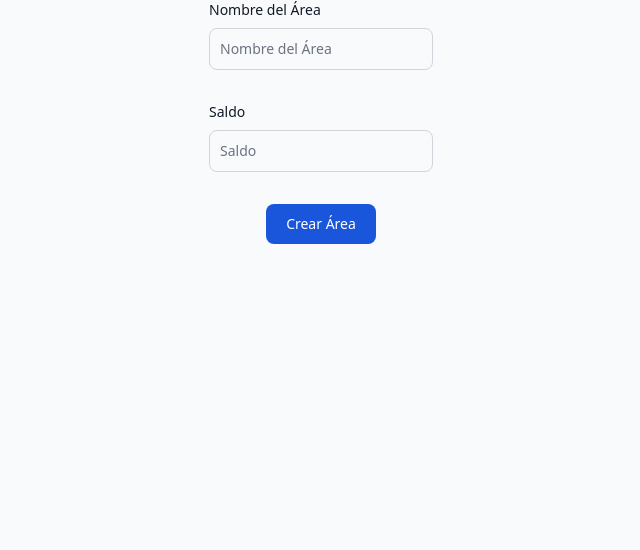
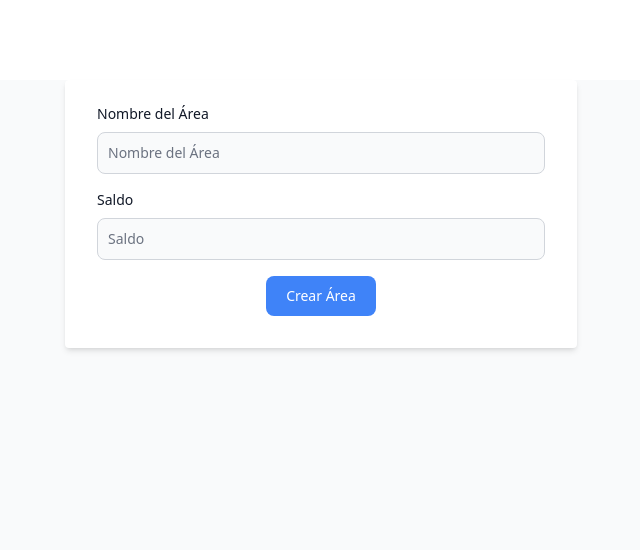
Before and after one commit to MilenaConfeggi/CIDEPINT-UNLP, a Flask app: template administracion/src/web/templates/personal/crear_area.html in a window 1280 px wide. Shown: the top 550 px of the page, without its empty margins (319-959 px from the left). Before the commit the page ends 244 px from the top, so only its background shows below. Run offline with Flask 3, Linux system fonts and the light colour scheme; the template is opened without the code that fills it, so the values that code supplies are empty; parts of the project's set-up code (start-up, migrations or seed data) failed here and were passed over; some libraries are stand-ins or nearby versions.

Commit message:
Mejora de estilos y estructura en formularios y botones de áreas, cambio de contraseña y perfil

```diff
--- a/administracion/src/web/templates/cambiar_contrasena.html
+++ b/administracion/src/web/templates/cambiar_contrasena.html
@@ -4,9 +4,9 @@
 {% endblock %}
 {% block content %}
 
-<h1 class="text-2xl font-bold mb-4">Cambiar Contraseña</h1>
+<h1 class="text-2xl font-bold mb-4 text-center">Cambiar Contraseña y Actualizar Datos</h1>
 
-<form action="{{ url_for('auth.cambiar_contrasena') }}" method="POST" class="bg-white shadow-md rounded px-8 pt-6 pb-8 mb-4">
+<form action="{{ url_for('auth.cambiar_contrasena') }}" method="POST" class="bg-white shadow-md rounded px-8 pt-6 pb-8 mb-4 max-w-lg mx-auto">
   <input type="hidden" name="csrf_token" value="{{ csrf_token() }}">
 
   <div class="mb-4">
@@ -74,7 +74,7 @@
   </div>
 
   <div class="flex items-center justify-between">
-    <button type="submit" class="bg-blue-500 text-white px-4 py-2 rounded">Cambiar Contraseña</button>
+    <button type="submit" class="bg-blue-500 text-white px-4 py-2 hover:bg-blue-700 transition duration-300 rounded-full">Guardar Cambios</button>
   </div>
 </form>
 
--- a/administracion/src/web/templates/personal/crear_area.html
+++ b/administracion/src/web/templates/personal/crear_area.html
@@ -4,41 +4,42 @@
 {% endblock %}
 {% block content %}
 
-<form id="crearAreaForm" action="{{ url_for('area.crear_area') }}" method="POST" class="gap-8 flex flex-col justify-center items-center">
+<div class="h-full w-full flex justify-center items-center flex-col px-4 mt-20">
+    <form id="crearAreaForm" action="{{ url_for('area.crear_area') }}" method="POST" class="bg-white shadow-md rounded px-8 pt-6 pb-8 mb-4 w-full max-w-lg">
         <input type="hidden" name="csrf_token" value="{{ csrf_token() }}">
-  <div>
-    <label for="nombre" class="block mb-2 text-sm font-medium text-gray-900 dark:text-white">Nombre del Área</label>
+
+        <div class="mb-4">
+            <label for="nombre" class="block mb-2 text-sm font-medium text-gray-900">Nombre del Área</label>
             <input
                 type="text"
                 id="nombre"
                 name="nombre"
-      class="bg-gray-50 border border-gray-300 text-gray-900 text-sm rounded-lg focus:ring-blue-500 focus:border-blue-500 block w-full p-2.5 dark:bg-gray-700 dark:border-gray-600 dark:placeholder-gray-400 dark:text-white dark:focus:ring-blue-500 dark:focus:border-blue-500"
+                class="bg-gray-50 border border-gray-300 text-gray-900 text-sm rounded-lg focus:ring-blue-500 focus:border-blue-500 block w-full p-2.5"
                 placeholder="Nombre del Área"
                 required
             />
         </div>
-  <div>
-    <label for="saldo" class="block mb-2 text-sm font-medium text-gray-900 dark:text-white">Saldo</label>
+        <div class="mb-4">
+            <label for="saldo" class="block mb-2 text-sm font-medium text-gray-900">Saldo</label>
             <input
                 type="number"
                 step="0.01"
                 id="saldo"
                 name="saldo"
-      class="bg-gray-50 border border-gray-300 text-gray-900 text-sm rounded-lg focus:ring-blue-500 focus:border-blue-500 block w-full p-2.5 dark:bg-gray-700 dark:border-gray-600 dark:placeholder-gray-400 dark:text-white dark:focus:ring-blue-500 dark:focus:border-blue-500"
+                class="bg-gray-50 border border-gray-300 text-gray-900 text-sm rounded-lg focus:ring-blue-500 focus:border-blue-500 block w-full p-2.5"
                 placeholder="Saldo"
                 required
             />
         </div>
-  <div class="flex gap-4">
+        <div class="flex justify-center">
             <button
                 type="submit"
-      class="text-white bg-blue-700 hover:bg-blue-800 focus:ring-4 focus:outline-none focus:ring-blue-300 font-medium rounded-lg text-sm w-full sm:w-auto px-5 py-2.5 text-center dark:bg-blue-600 dark:hover:bg-blue-700 dark:focus:ring-blue-800"
+                class="text-white bg-blue-500 hover:bg-blue-700 focus:ring-4 focus:outline-none focus:ring-blue-300 font-medium rounded-lg text-sm w-full sm:w-auto px-5 py-2.5 text-center"
             >
                 Crear Área
             </button>
         </div>
     </form>
-
-
+</div>
 
 {% endblock %}
--- a/administracion/src/web/templates/personal/listar_areas.html
+++ b/administracion/src/web/templates/personal/listar_areas.html
@@ -14,7 +14,7 @@
 <div class="px-4 py-3 mx-8 mt-2 mb-8 bg-white rounded-lg shadow-md">
     <div class="flex justify-between w-full items-end">
         <h1 class="text-3xl font-bold mb-8">Áreas</h1>
-        <a href="{{ url_for('area.crear_area') }}" class="px-4 py-2 sm:px-0 mb-6 text-sm font-medium text-white transition-colors duration-150 bg-green-500 border border-transparent rounded-lg active:bg-green-600 hover:bg-green-700 focus:outline-none focus:shadow-outline-green">
+        <a href="{{ url_for('area.crear_area') }}" class="px-4 py-2 mb-6 text-sm font-medium text-white transition-colors duration-150 bg-green-500 border border-transparent rounded-lg active:bg-green-600 hover:bg-green-700 focus:outline-none focus:shadow-outline-green sm:px-4">
             Crear Área
         </a>
     </div>
--- a/administracion/src/web/templates/personal/ver_empleados.html
+++ b/administracion/src/web/templates/personal/ver_empleados.html
@@ -45,11 +45,11 @@
       </div>
     </div>
     <div class="grid gap-4 mb-8 md:grid-cols-2 xl:grid-cols-3">
-      <a href="{{ url_for('personal.descargar_empleados', formato='excel', busqueda=busqueda, ordenar_por=ordenar_por, orden=orden, mostrar_inhabilitados=mostrar_inhabilitados) }}" class="px-4 py-2 text-sm font-medium leading-5 text-white transition-colors duration-150 bg-green-500 border border-transparent rounded-lg active:bg-green-600 hover:bg-green-700 focus:outline-none focus:shadow-outline-green">Descargar Excel</a>
-      <a href="{{ url_for('personal.descargar_empleados', formato='pdf', busqueda=busqueda, ordenar_por=ordenar_por, orden=orden, mostrar_inhabilitados=mostrar_inhabilitados) }}" class="px-4 py-2 text-sm font-medium leading-5 text-white transition-colors duration-150 bg-red-500 border border-transparent rounded-lg active:bg-red-600 hover:bg-red-700 focus:outline-none focus:shadow-outline-red"">Descargar PDF</a>
+      <a href="{{ url_for('personal.descargar_empleados', formato='excel', busqueda=busqueda, ordenar_por=ordenar_por, orden=orden, mostrar_inhabilitados=mostrar_inhabilitados) }}" class="px-4 py-2 text-sm font-medium leading-5 text-white transition-colors duration-150 bg-green-500 border border-transparent rounded-lg active:bg-green-600 hover:bg-green-700 focus:outline-none focus:shadow-outline-green text-center">Descargar Excel</a>
+      <a href="{{ url_for('personal.descargar_empleados', formato='pdf', busqueda=busqueda, ordenar_por=ordenar_por, orden=orden, mostrar_inhabilitados=mostrar_inhabilitados) }}" class="px-4 py-2 text-sm font-medium leading-5 text-white transition-colors duration-150 bg-red-500 border border-transparent rounded-lg active:bg-red-600 hover:bg-red-700 focus:outline-none focus:shadow-outline-red text-center"">Descargar PDF</a>
         <!-- Enlace para agregar nuevo registro -->
         <a href="{{ url_for('personal.registrar_usuario') }}"
-        class="px-4 py-2 text-sm font-medium text-white transition-colors duration-150 bg-green-500 border border-transparent rounded-lg active:bg-green-600 hover:bg-green-700 focus:outline-none focus:shadow-outline-green">
+        class="px-4 py-2 text-sm font-medium text-white transition-colors duration-150 bg-green-500 border border-transparent rounded-lg active:bg-green-600 hover:bg-green-700 focus:outline-none focus:shadow-outline-green text-center">
             Agregar Empleado
         </a>
     </div>
--- a/administracion/src/web/templates/personal/ver_perfil.html
+++ b/administracion/src/web/templates/personal/ver_perfil.html
@@ -44,8 +44,8 @@
       <label class="block text-gray-700 text-sm font-bold mb-2">Saldo de su Área:</label>
       <p>{{ saldo_area }}</p>
     </div>
-    <div class="flex items-center justify-between col-span-2">
-      <button type="submit" id="guardar-cambios-btn" class="bg-blue-500 text-white px-4 py-2 rounded">Guardar Cambios</button>
+    <div class="flex items-center sm:justify-end col-span-2 w-full justify-center">
+      <button type="submit" id="guardar-cambios-btn" class="bg-blue-500 text-white px-4 py-2 rounded-full">Guardar Cambios</button>
     </div>
   </form>
 
@@ -63,7 +63,7 @@
       <input type="text" name="tipo" class="bg-gray-50 border border-gray-300 text-gray-900 text-sm rounded-lg focus:ring-blue-500 focus:border-blue-500 block w-full p-2.5" required>
     </div>
     <div class="flex items-center justify-between col-span-2">
-      <button type="submit" class="bg-blue-500 text-white px-4 py-2 rounded">Subir Archivo</button>
+      <button type="submit" class="bg-blue-500 text-white px-4 py-2 rounded-full">Subir Archivo</button>
     </div>
   </form>
 
```
Also changed, not shown: administracion/src/web/templates/personal/modificar_area.html (+11 -12 lines), administracion/static/css/tailwind.css. Lines whose indentation alone changed are shown as unchanged.
